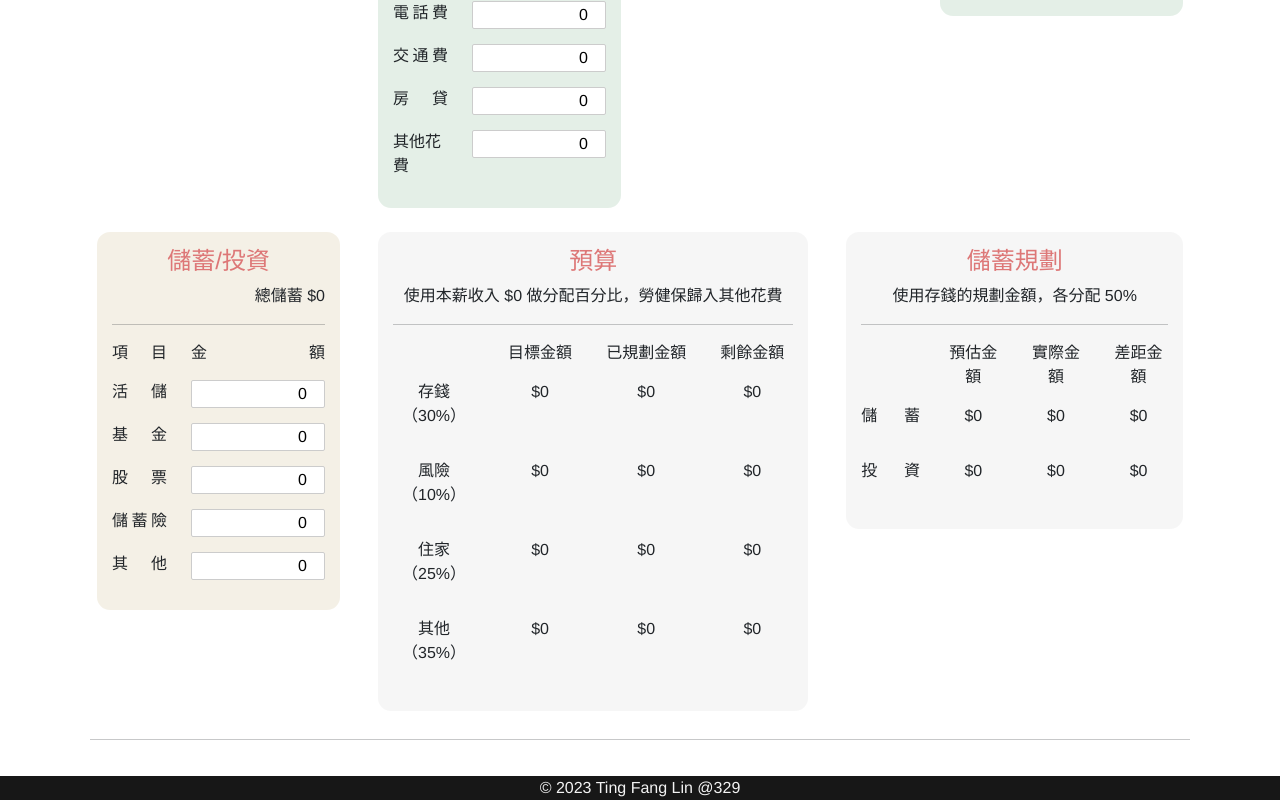
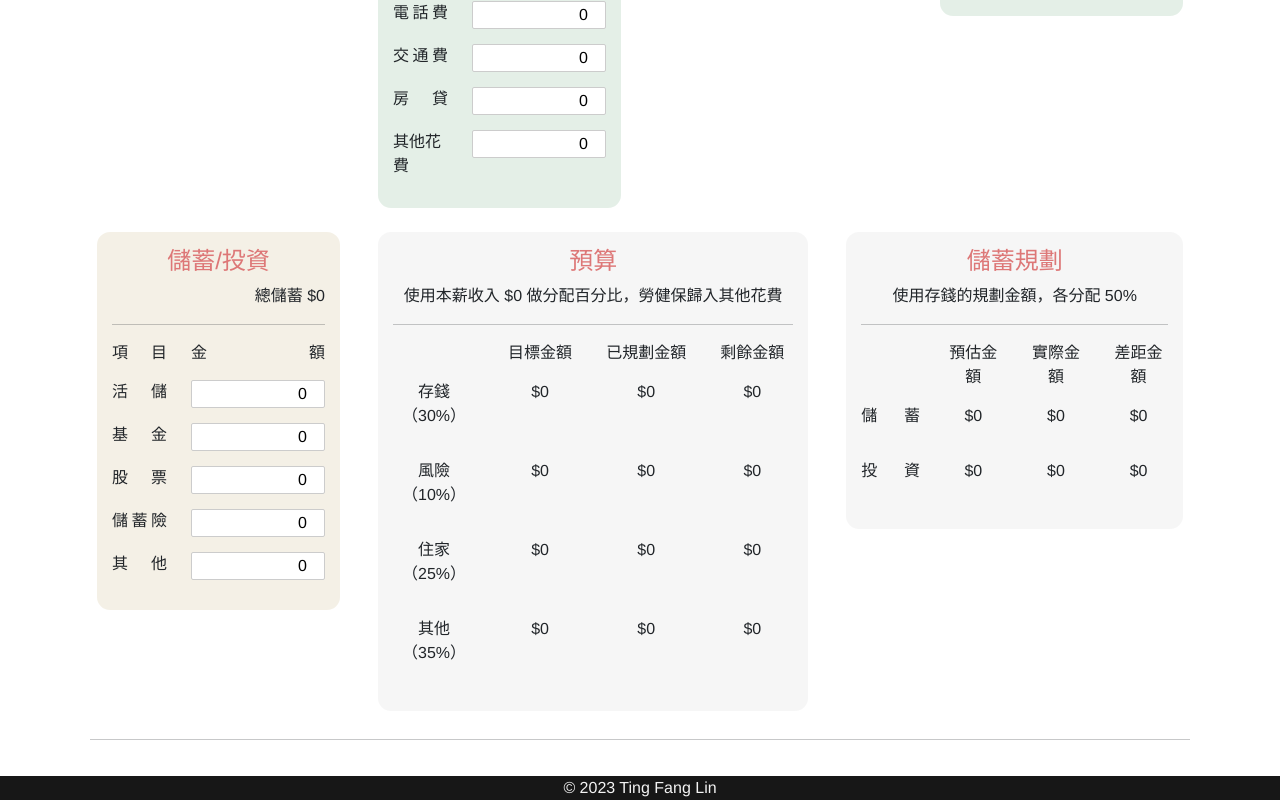
Before and after one commit to LinTF/IncomePlan, a Vue app: page / in a window 1280 px wide. Shown: the part 478-1278 px from the top of the page. Built offline with nearby package versions, Linux system fonts and the light colour scheme.

Commit message:
移除日期

```diff
--- a/src/components/footerBolck.vue
+++ b/src/components/footerBolck.vue
@@ -9,7 +9,7 @@
         name: 'FooterBlock',
         data() {
             return {
-                copyright: '© 2023 Ting Fang Lin @329',
+                copyright: '© 2023 Ting Fang Lin',
             }
         }
     };
```
Also changed, not shown: 7 other files (tests, documents, lock files or other folders).
